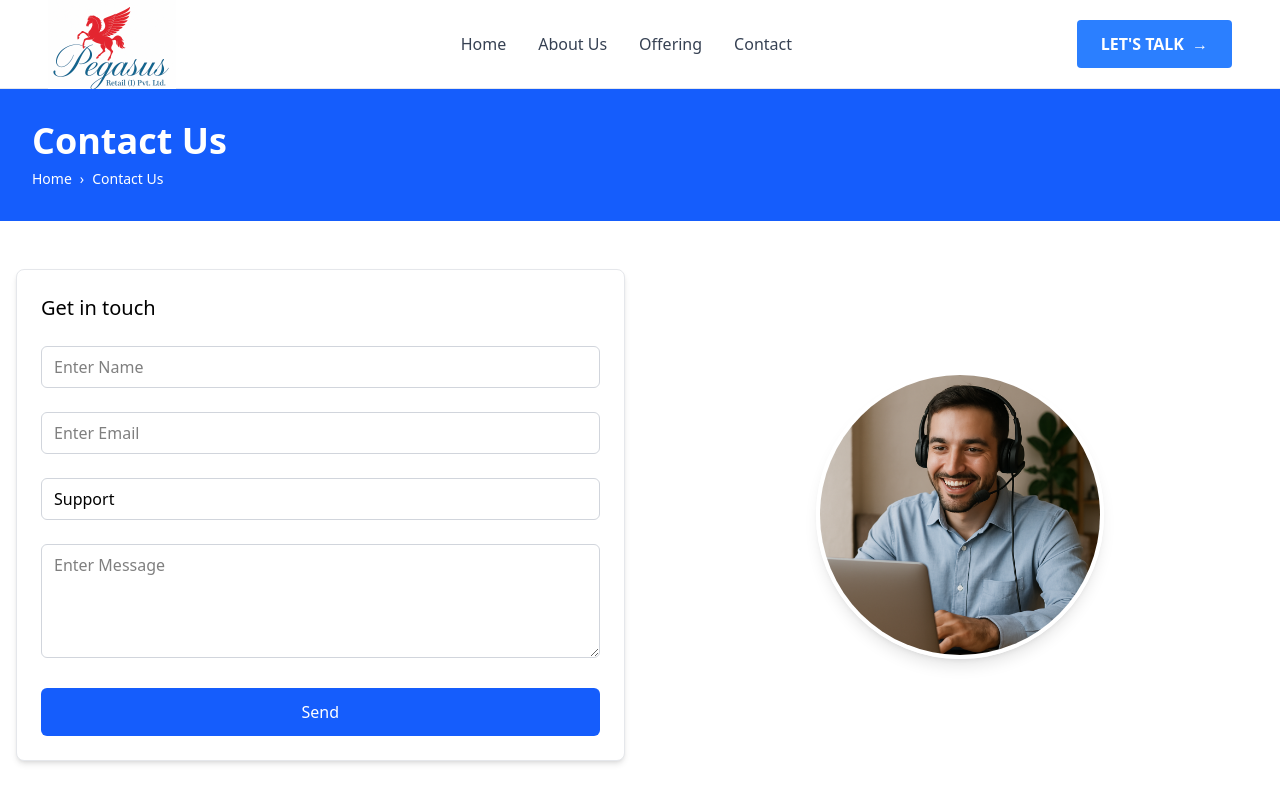
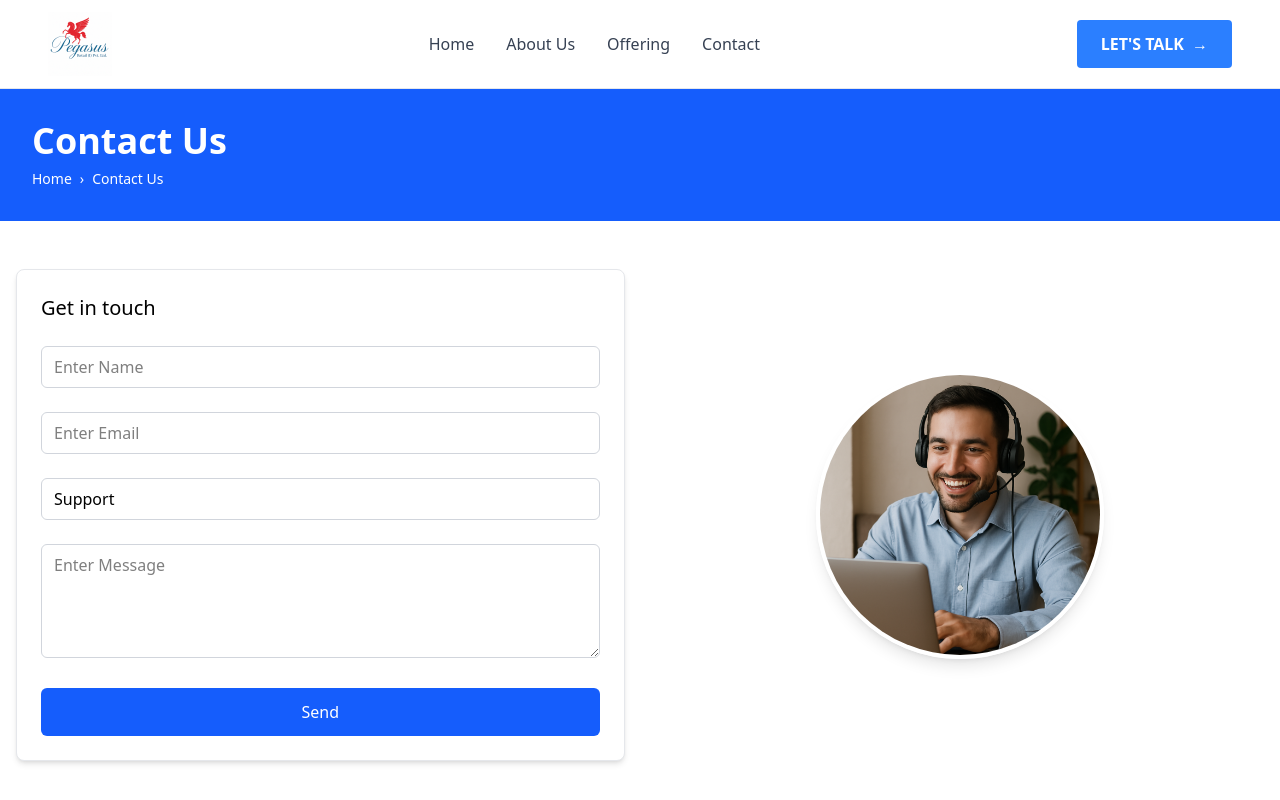
Before and after one commit to abhishek0908/pegasus, a React (Vite) app: page /contactus in a window 1280 px wide. Shown: the top 800 px of the page. Built offline with nearby package versions, Linux system fonts and the light colour scheme.

Commit message:
routing change

```diff
--- a/src/components/Header.jsx
+++ b/src/components/Header.jsx
@@ -10,12 +10,12 @@ const Header = () => {
       <div className="w-full px-6 md:px-12 py-4 flex justify-between items-center border-b border-gray-200">
         {/* Logo */}
         <div className="h-14 flex items-center">
-          <img
-            src=
-            {logo}
-            alt="Pegasus Retail Logo"
-            className="h-32 w-32 mt-8"
-          />
+        <img
+  src={logo}
+  alt="Pegasus Retail Logo"
+  className="h-16 w-16 mt-8 mb-8"
+/>
+
         </div>
 
         {/* Desktop Navigation */}
--- a/src/components/Services.jsx
+++ b/src/components/Services.jsx
@@ -1,22 +1,23 @@
 import React from 'react';
 import { ArrowUpRight } from 'lucide-react';
+import { Link } from 'react-router-dom';
 
 export default function Services() {
   const services = [
     {
       title: "AI Solutions",
-      description: "A strong brand identity helps build recognition, convey values, and foster trust with customers. It's a core part of how a brand communicates its personality and purpose to the world.",
+      description: "We provide cutting-edge AI solutions to help businesses automate and optimize their processes, making them more efficient and data-driven.",
       icon: (
-        <svg viewBox="0 0 24 24" width="64" height="64" stroke="currentColor" fill="none" className="mx-auto">
+        <svg viewBox="0 0 24 24" width="64" height="64" stroke="currentColor" fill="none" className="mx-auto" aria-hidden="true">
           <path d="M12 2L2 7l10 5 10-5-10-5zM2 17l10 5 10-5M2 12l10 5 10-5"></path>
         </svg>
       )
     },
     {
       title: "ICT Products",
-      description: "A strong brand identity helps build recognition, convey values, and foster trust with customers. It's a core part of how a brand communicates its personality and purpose to the world.",
+      description: "Our ICT products provide seamless communication and technological solutions to businesses, enhancing their productivity and connectivity.",
       icon: (
-        <svg viewBox="0 0 24 24" width="64" height="64" stroke="currentColor" fill="none" className="mx-auto">
+        <svg viewBox="0 0 24 24" width="64" height="64" stroke="currentColor" fill="none" className="mx-auto" aria-hidden="true">
           <path d="M20.24 12.24a6 6 0 0 0-8.49-8.49L5 10.5V19h8.5z"></path>
           <line x1="16" y1="8" x2="2" y2="22"></line>
           <line x1="17.5" y1="15" x2="9" y2="15"></line>
@@ -25,9 +26,9 @@ export default function Services() {
     },
     {
       title: "Software Services",
-      description: "A strong brand identity helps build recognition, convey values, and foster trust with customers. It's a core part of how a brand communicates its personality and purpose to the world.",
+      description: "Our software services include custom development and enterprise solutions tailored to your business's unique needs, from start to finish.",
       icon: (
-        <svg viewBox="0 0 24 24" width="64" height="64" stroke="currentColor" fill="none" className="mx-auto">
+        <svg viewBox="0 0 24 24" width="64" height="64" stroke="currentColor" fill="none" className="mx-auto" aria-hidden="true">
           <rect x="2" y="3" width="20" height="14" rx="2" ry="2"></rect>
           <line x1="8" y1="21" x2="16" y2="21"></line>
           <line x1="12" y1="17" x2="12" y2="21"></line>
@@ -37,7 +38,7 @@ export default function Services() {
   ];
 
   return (
-    <section id="services"  className="py-16 bg-white">
+    <section id="services" className="py-16 bg-white">
       <div className="max-w-6xl mx-auto px-4">
         {/* Section Header */}
         <div className="flex flex-col md:flex-row justify-between items-center mb-12">
@@ -45,12 +46,12 @@ export default function Services() {
             <h2 className="text-4xl font-bold text-gray-800 text-center md:text-left">OUR SERVICES</h2>
             <div className="h-1 w-32 bg-gray-800 mt-4 mx-auto md:mx-0"></div>
           </div>
-          <button
-            onClick={() => window.location.href = "/services"}
+          <Link
+            to="/services"
             className="bg-blue-600 text-white rounded-full px-8 py-3 font-medium"
           >
             VIEW ALL
-          </button>
+          </Link>
         </div>
 
         {/* Services Grid */}
```
Also changed, not shown: vercel.json (added).
